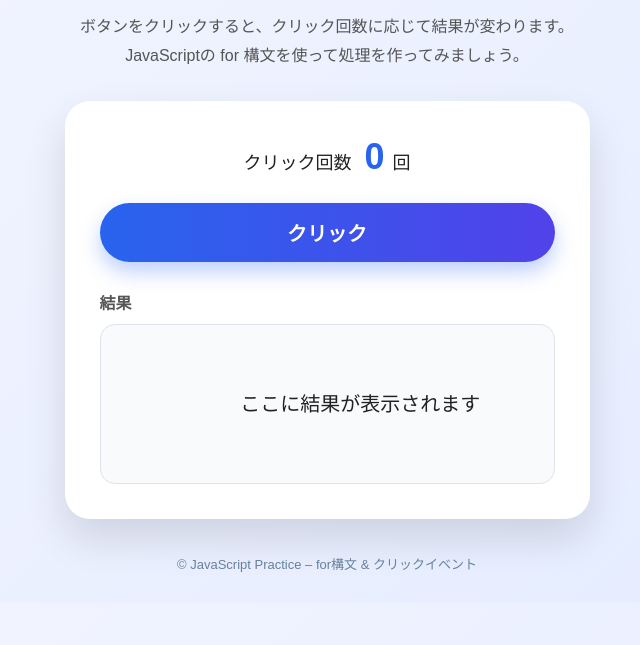
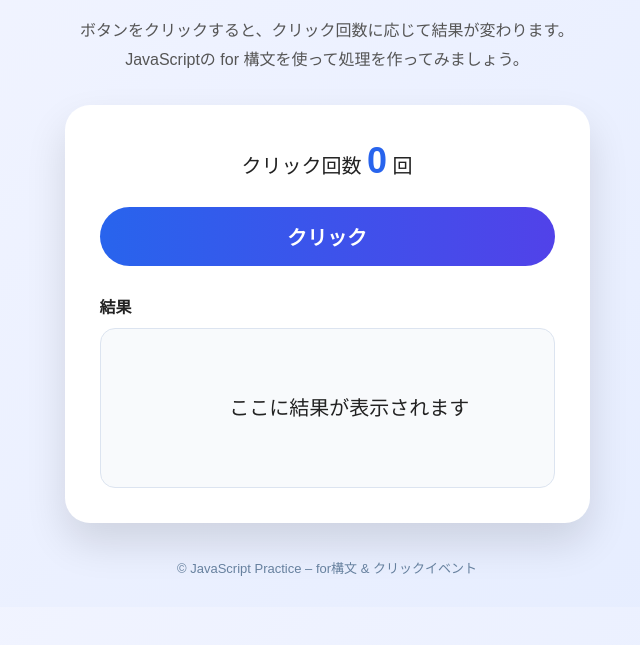
Before and after one commit to c3250078/www, a plain HTML site: page kadai09_01-02/index.html in a window 1280 px wide. Shown: the part 97-742 px from the top of the page, without its empty margins (313-953 px from the left). Drawn offline with Linux system fonts and the light colour scheme.

Commit message:
2026/11/24

```diff
--- a/kadai09_01-02/index.html
+++ b/kadai09_01-02/index.html
@@ -10,7 +10,7 @@
 body {
     margin: 0;
     padding: 30px 15px;
-            font-family: "Noto Sans JP", sans-serif;
+    font-family: sans-serif;
     background: linear-gradient(135deg, #f3f5ff, #e4ecff);
     color: #222;
     text-align: center;
@@ -18,26 +18,24 @@
 
 h1 {
     font-size: 30px;
-            margin-bottom: 12px;
 }
 
 .description {
+    line-height: 1.8;
     color: #555;
-            line-height: 1.8;
-            margin-bottom: 30px;
 }
 
 .container {
     max-width: 455px;
-            margin: 0 auto;
+    margin: 30px auto;
     padding: 35px;
     background: white;
     border-radius: 25px;
-            box-shadow: 0 20px 40px rgba(0, 0, 0, 0.12);
+    box-shadow: 0 20px 40px rgba(0,0,0,0.12);
 }
 
 .counter {
-            font-size: 18px;
+    font-size: 20px;
     margin-bottom: 25px;
 }
 
@@ -45,7 +43,6 @@
     font-size: 36px;
     font-weight: bold;
     color: #2864ed;
-            margin: 0 8px;
 }
 
 button {
@@ -58,11 +55,6 @@
     font-size: 20px;
     font-weight: bold;
     cursor: pointer;
-            box-shadow: 0 10px 20px rgba(40, 100, 237, 0.3);
-        }
-
-        button:hover {
-            opacity: 0.85;
 }
 
 .result-title {
@@ -70,7 +62,6 @@
     margin-top: 28px;
     margin-bottom: 10px;
     font-weight: bold;
-            color: #555;
 }
 
 #result {
@@ -108,7 +99,7 @@
 
     <div class="counter">
         クリック回数
-            <span id="count">0</span>回
+        <span id="count">0</span> 回
     </div>
 
     <button onclick="clickCounter()">クリック</button>
@@ -126,47 +117,46 @@
 </footer>
 
 <script>
-        // クリック回数を保存する変数
+
+// クリック回数
 let count = 0;
 
 // ボタンをクリックしたときの処理
 function clickCounter() {
 
-            // クリック回数を1増やす
     count++;
 
-            // 結果を入れる変数
     let message = "";
 
-            // 1回目：★を1個表示
+    // 1回目：★を1個
     if (count == 1) {
 
         for (let i = 1; i <= 1; i++) {
             message += "★";
         }
 
-            // 2回目：★を5個表示
+    // 2回目：★を5個
     } else if (count == 2) {
 
         for (let i = 1; i <= 5; i++) {
             message += "★";
         }
 
-            // 3回目：1～5までの数字を表示
+    // 3回目：1～5
     } else if (count == 3) {
 
         for (let i = 1; i <= 5; i++) {
             message += i + " ";
         }
 
-            // 4回目：偶数のみ表示
+    // 4回目：偶数
     } else if (count == 4) {
 
         for (let i = 2; i <= 10; i += 2) {
             message += i + " ";
         }
 
-            // 5回目：1～5までの合計値を計算
+    // 5回目：合計
     } else if (count == 5) {
 
         let total = 0;
@@ -177,7 +167,7 @@
 
         message = "合計値は " + total + " です！";
 
-            // 6回目以降：カウントをリセット
+    // 6回目：リセット
     } else {
 
         message = "クリアしました。\nカウントを0に戻します。";
@@ -185,12 +175,12 @@
         count = 0;
     }
 
-            // 画面にクリック回数を表示
+    // 画面に表示
     document.getElementById("count").textContent = count;
+    document.getElementById("result").textContent = message;
 
-            // 画面に実行結果を表示
-            document.getElementById("result").textContent = message;
 }
+
 </script>
 
 </body>
```
Lines whose indentation alone changed are shown as unchanged.
